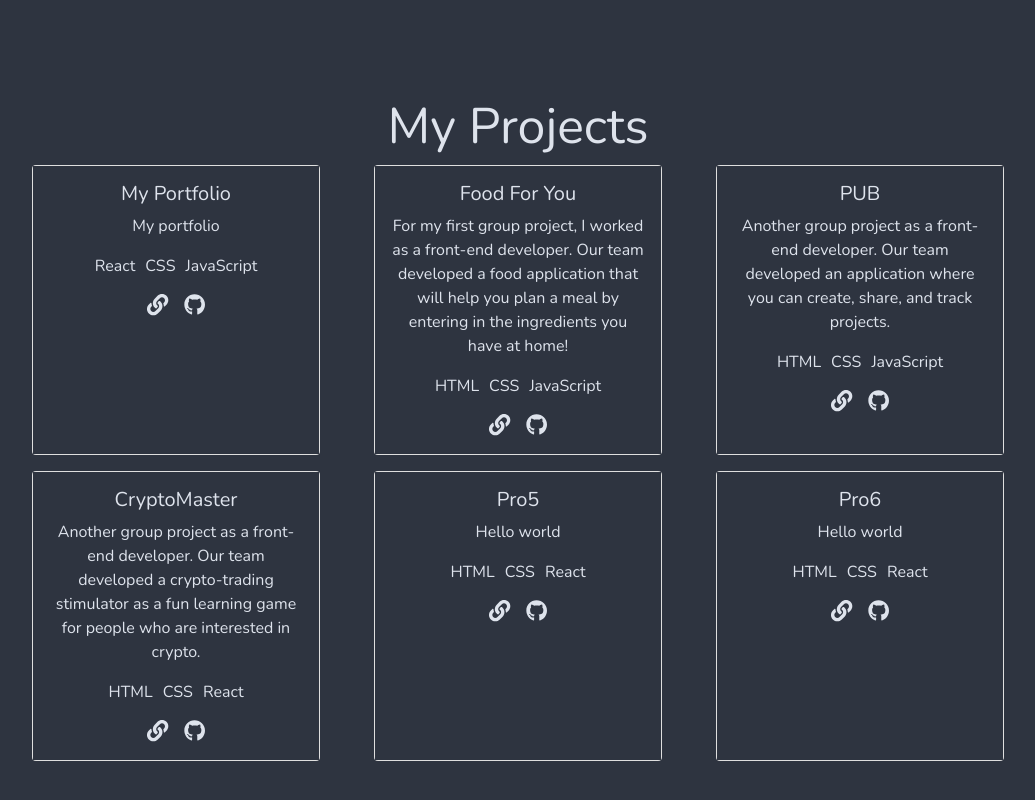
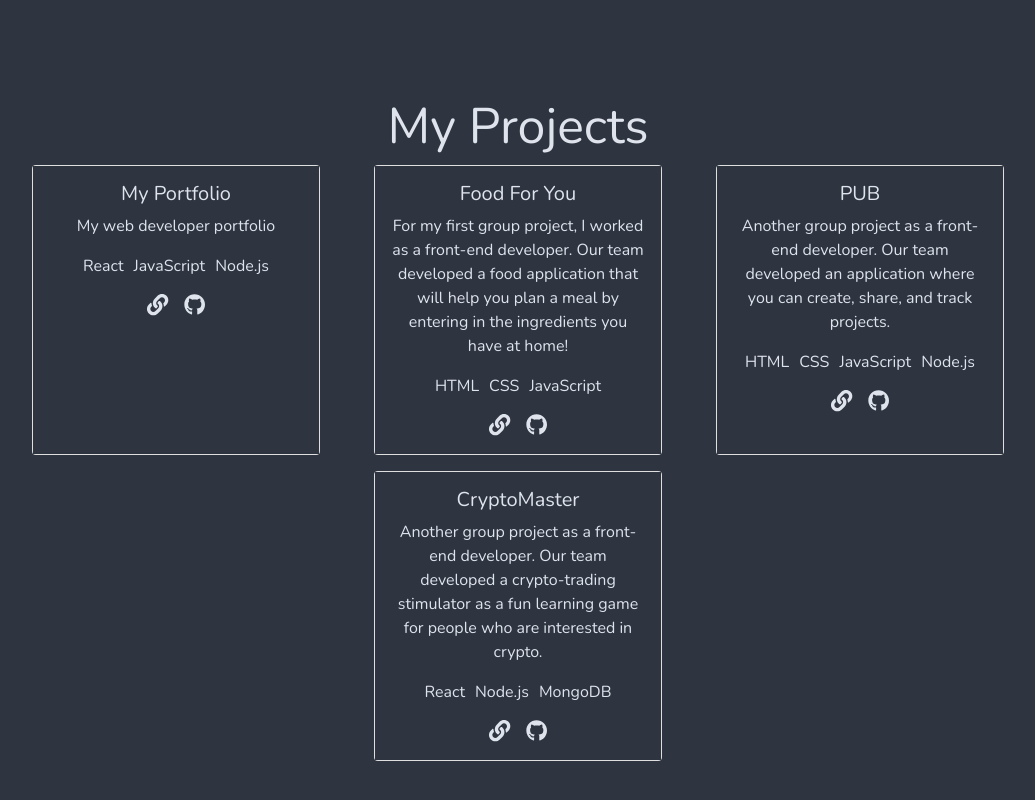
Before and after one commit to remireems/remireems.github.io, a React (Create React App) app: page / in a window 1280 px wide. Shown: the part 1518-2318 px from the top of the page, without its empty margins (122-1157 px from the left). Built offline with nearby package versions, Linux system fonts and the light colour scheme.

Commit message:
updated project data

```diff
--- a/src/projectData.js
+++ b/src/projectData.js
@@ -2,9 +2,9 @@ export const prosData = [
   {
     id: 1,
     title: 'My Portfolio',
-    description: 'My portfolio',
-    techs: ['React', 'CSS', 'JavaScript'],
-    link: 'remireems.github.io',
+    description: 'My web developer portfolio',
+    techs: ['React', 'JavaScript', 'Node.js'],
+    link: 'https://remikim.herokuapp.com/',
     ghLink: 'https://github.com/remireems'
   },
   {
@@ -19,7 +19,7 @@ export const prosData = [
     id: 3,
     title: 'PUB',
     description: 'Another group project as a front-end developer. Our team developed an application where you can create, share, and track projects.',
-    techs: ['HTML', 'CSS', 'JavaScript'],
+    techs: ['HTML', 'CSS', 'JavaScript', 'Node.js'],
     link: 'https://pure-brook-86019.herokuapp.com/',
     ghLink: 'https://github.com/sequint/pub'
   },
@@ -27,24 +27,8 @@ export const prosData = [
     id: 4,
     title: 'CryptoMaster',
     description: 'Another group project as a front-end developer. Our team developed a crypto-trading stimulator as a fun learning game for people who are interested in crypto.',
-    techs: ['HTML', 'CSS', 'React'],
+    techs: ['React', 'Node.js', 'MongoDB'],
     link: 'https://vast-headland-48199.herokuapp.com/signin',
     ghLink: 'https://github.com/Lan714/CryptoMaster'
-  },
-  {
-    id: 5,
-    title: 'Pro5',
-    description: 'Hello world',
-    techs: ['HTML', 'CSS', 'React'],
-    link: 'remireems.github.io',
-    ghLink: 'https://github.com/remireems'
-  },
-  {
-    id: 6,
-    title: 'Pro6',
-    description: 'Hello world',
-    techs: ['HTML', 'CSS', 'React'],
-    link: 'remireems.github.io',
-    ghLink: 'https://github.com/remireems'
   }
 ]
```
